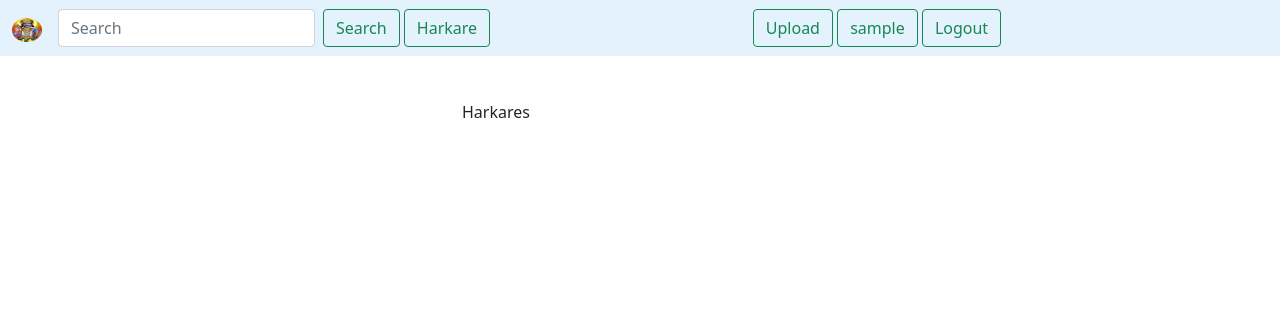
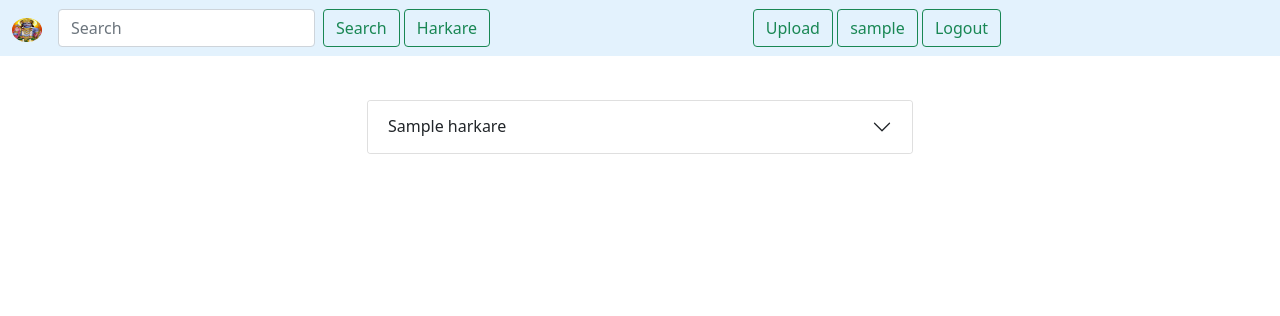
Before and after one commit to amit1870/harkare, a Django app: page /harkare/ in a window 1280 px wide. Shown: the top 316 px of the page. Run offline with Django 3.2, Linux system fonts and the light colour scheme; a user stored in the database is signed in; tables that the repository leaves empty hold one stand-in row (values such as "Sample post"); some libraries are stand-ins or nearby versions.

Commit message:
Listing of Harkare

```diff
--- a/accounts/templates/ramjee/harkare.html
+++ b/accounts/templates/ramjee/harkare.html
@@ -12,16 +12,30 @@
 
 <div class="container" style="padding-top: 100px;">
     <div class="row">
-        <div class="col-md-4"></div>
-        <div class="col-md-4">
+        <div class="col-md-3"></div>
+        <div class="col-md-6">
             {% if message %}
                 <div class="alert alert-warning" role="alert">
                   {{ message }}
                 </div>
             {% endif %}
-            Harkares
+
+            <div class="accordion" id="accordionFlushExample">
+                {% for harkara in harkare %}
+                  <div class="accordion-item">
+                    <h2 class="accordion-header" id="flush-heading{{forloop.counter}}">
+                      <button class="accordion-button collapsed" type="button" data-bs-toggle="collapse" data-bs-target="#flush-collapse{{forloop.counter}}" aria-expanded="false" aria-controls="flush-collapse{{forloop.counter}}">
+                        {{harkara.name}}
+                      </button>
+                    </h2>
+                    <div id="flush-collapse{{forloop.counter}}" class="accordion-collapse collapse" aria-labelledby="flush-heading{{forloop.counter}}" data-bs-parent="#accordionFlushExample">
+                      <div class="accordion-body">{{harkara.url}}</div>
+                    </div>
+                  </div>
+                {% endfor %}
+            </div>
         </div>
-        <div class="col-md-4"></div>
+        <div class="col-md-3"></div>
     </div>
 </div>
 
--- a/harkare/settings.py
+++ b/harkare/settings.py
@@ -43,6 +43,7 @@ INSTALLED_APPS = [
     'django_migration_linter',
     'accounts.apps.AccountsConfig',
     'ramjee.apps.RamjeeConfig',
+    'rest_framework',
 ]
 
 MIDDLEWARE = [
@@ -129,6 +130,11 @@ MINIO = {
     'secret_key': 'password'
 }
 
+REST_FRAMEWORK = {
+    'DEFAULT_PAGINATION_CLASS': 'rest_framework.pagination.PageNumberPagination',
+    'PAGE_SIZE': 10
+}
+
 
 # Internationalization
 # https://docs.djangoproject.com/en/3.2/topics/i18n/
--- a/harkare/urls.py
+++ b/harkare/urls.py
@@ -17,7 +17,6 @@ from django.contrib import admin
 from django.urls import path, include
 
 urlpatterns = [
-    # path('ramjee/', include('ramjee.urls')),
     path('', include(('accounts.urls', 'accounts'), namespace='accounts')),
     path('', include(('ramjee.urls', 'ramjee'), namespace='ramjee')),
     path('admin/', admin.site.urls),
--- a/ramjee/models.py
+++ b/ramjee/models.py
@@ -5,4 +5,4 @@ from accounts.models import Manushya
 class Harkare(models.Model):
     manushya = models.ForeignKey(Manushya, on_delete=models.CASCADE)
     name = models.CharField(max_length=200, blank=True)
-    url = models.URLField()
+    url = models.URLField(null=True, blank=True)
--- a/ramjee/urls.py
+++ b/ramjee/urls.py
@@ -1,10 +1,16 @@
 from django.urls import path
+from django.urls import include
+from rest_framework import routers
 
 from . import views
+
+# router = routers.DefaultRouter()
+# router.register(r'harkare', views.HarkareList)
 
 app_name = 'ramjee'
 urlpatterns = [
     path('harkare/upload/', views.upload_harkara, name='upload'),
     path('harkare/', views.list_harkare, name='harkare'),
+    # path('', include(router.urls)),
 
 ]
--- a/ramjee/views.py
+++ b/ramjee/views.py
@@ -6,6 +6,12 @@ from django.views.decorators.http import require_http_methods
 from django.contrib.auth import login, authenticate, get_user_model, logout
 from django.contrib.auth.decorators import login_required
 from django.contrib.auth.models import User
+from rest_framework import viewsets
+from rest_framework import permissions
+from rest_framework.renderers import TemplateHTMLRenderer
+from rest_framework.response import Response
+from rest_framework.views import APIView
+
 from accounts.models import Manushya
 from .models import Harkare
 from utils import send_email, helper
@@ -30,7 +36,6 @@ def upload_harkara(request):
                 minio_url = helper.handle_uploaded_file(harkara, rename=harkara_obj.id)
 
             url = reverse('ramjee:harkare')
-
             return HttpResponseRedirect(url)
 
         else:
@@ -43,4 +48,6 @@ def upload_harkara(request):
 @login_required
 def list_harkare(request):
     context = {}
+    queryset = Harkare.objects.all()
+    context['harkare'] = queryset
     return render(request, 'ramjee/harkare.html', context)
--- a/requirements.txt
+++ b/requirements.txt
@@ -9,3 +9,4 @@ psycopg2-binary==2.9.3
 django-heroku==0.0.0
 gunicorn==20.1.0
 minio==7.1.7
+djangorestframework==3.13.1
```
Also changed, not shown: ramjee/serializers.py (added, +8 -0 lines), 1 other file.
